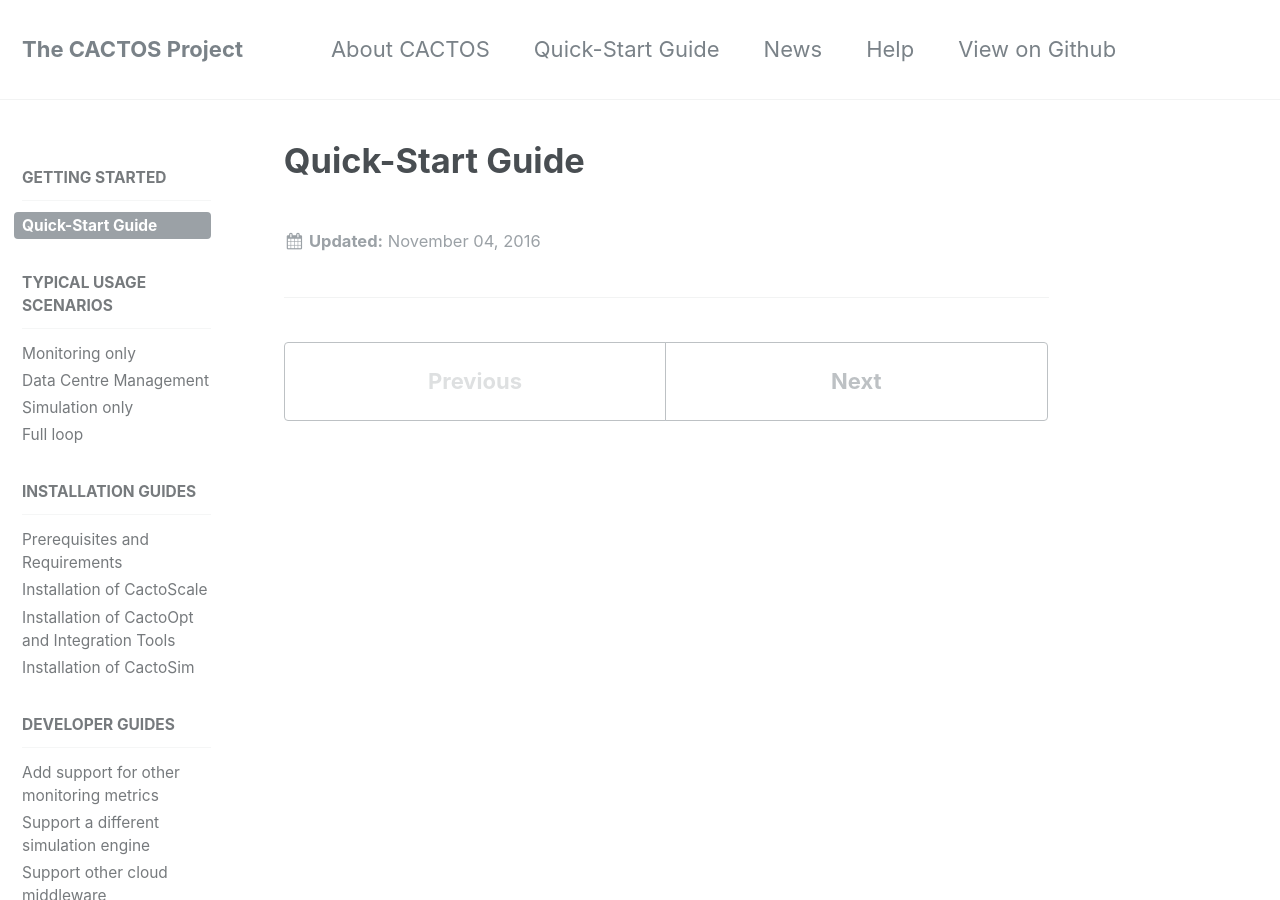
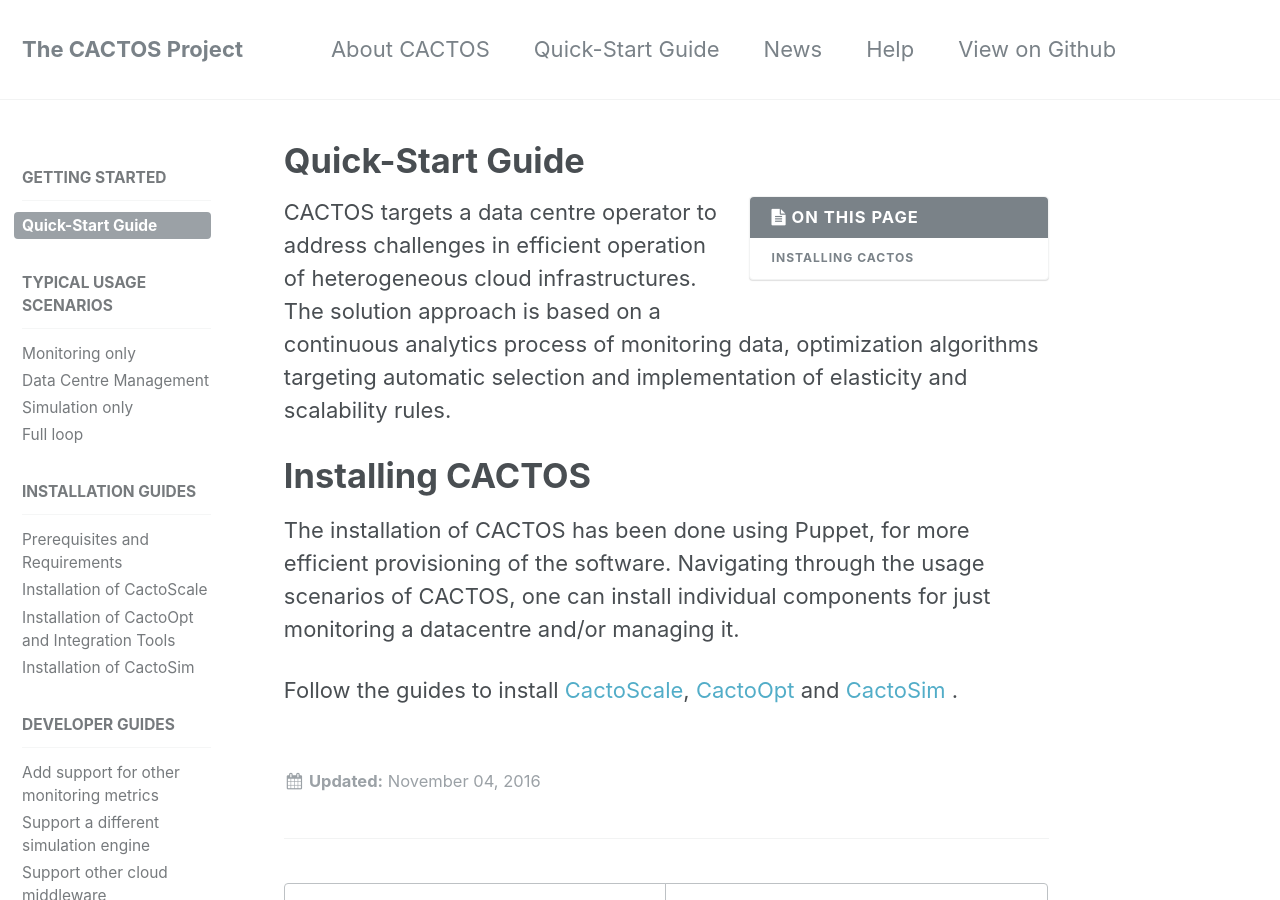
Before and after one commit to cactos/cactos.github.io, a Jekyll site: the page built from _docs/01_quick-start-guide.md, in a window 1280 px wide and 900 px high. Built offline with Jekyll 4.4.1, drawn with Linux system fonts in a browser that asks for light colours.

Commit message:
Initial version of quick-start guide. Fix note position in a doc.

```diff
--- a/_docs/01_quick-start-guide.md
+++ b/_docs/01_quick-start-guide.md
@@ -2,3 +2,17 @@
 title: "Quick-Start Guide"
 permalink: /docs/quick-start-guide
 ---
+
+{% include base_path %}
+
+{% include toc %}
+
+CACTOS targets a data centre operator to address challenges in efficient operation of heterogeneous cloud infrastructures. The solution approach is based on a continuous analytics process of monitoring data,
+optimization algorithms targeting automatic selection and implementation of elasticity and scalability rules.
+
+# Installing CACTOS
+
+The installation of CACTOS has been done using Puppet, for more efficient provisioning of the software.
+Navigating through the usage scenarios of CACTOS, one can install individual components for just monitoring a datacentre and/or managing it.
+
+Follow the guides to install [CactoScale](https://cactos.github.io/docs/installation-guides/installation-of-cactoscale/), [CactoOpt](https://cactos.github.io/docs/installation-guides/installation-of-cactoopt-and-integration-tools/) and [CactoSim](https://cactos.github.io/docs/installation-guides/installation-of-cactosim/) .
```
Also changed, not shown: _docs/08_installation-of-cactoopt-and-integration-tools.md (+3 -3 lines).
